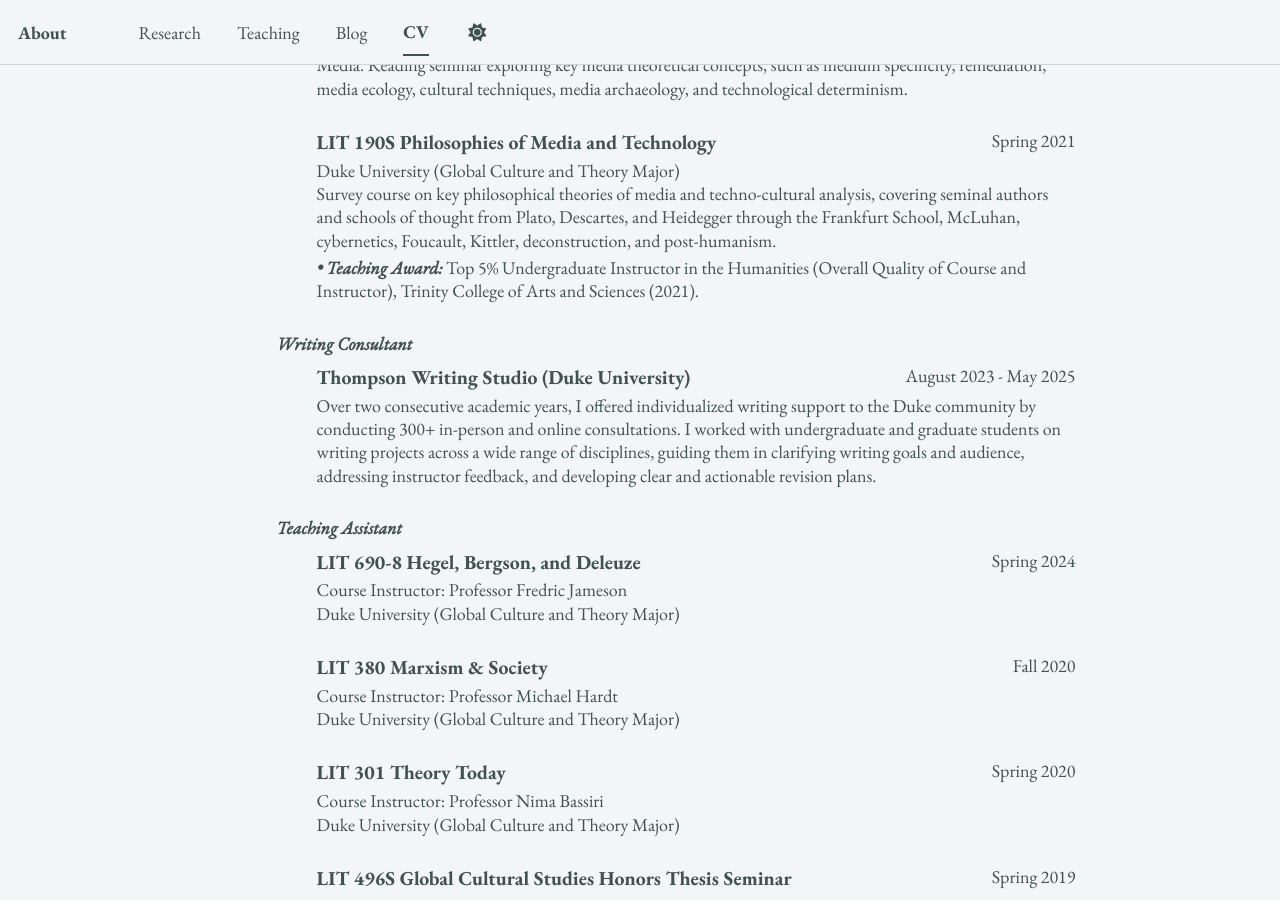
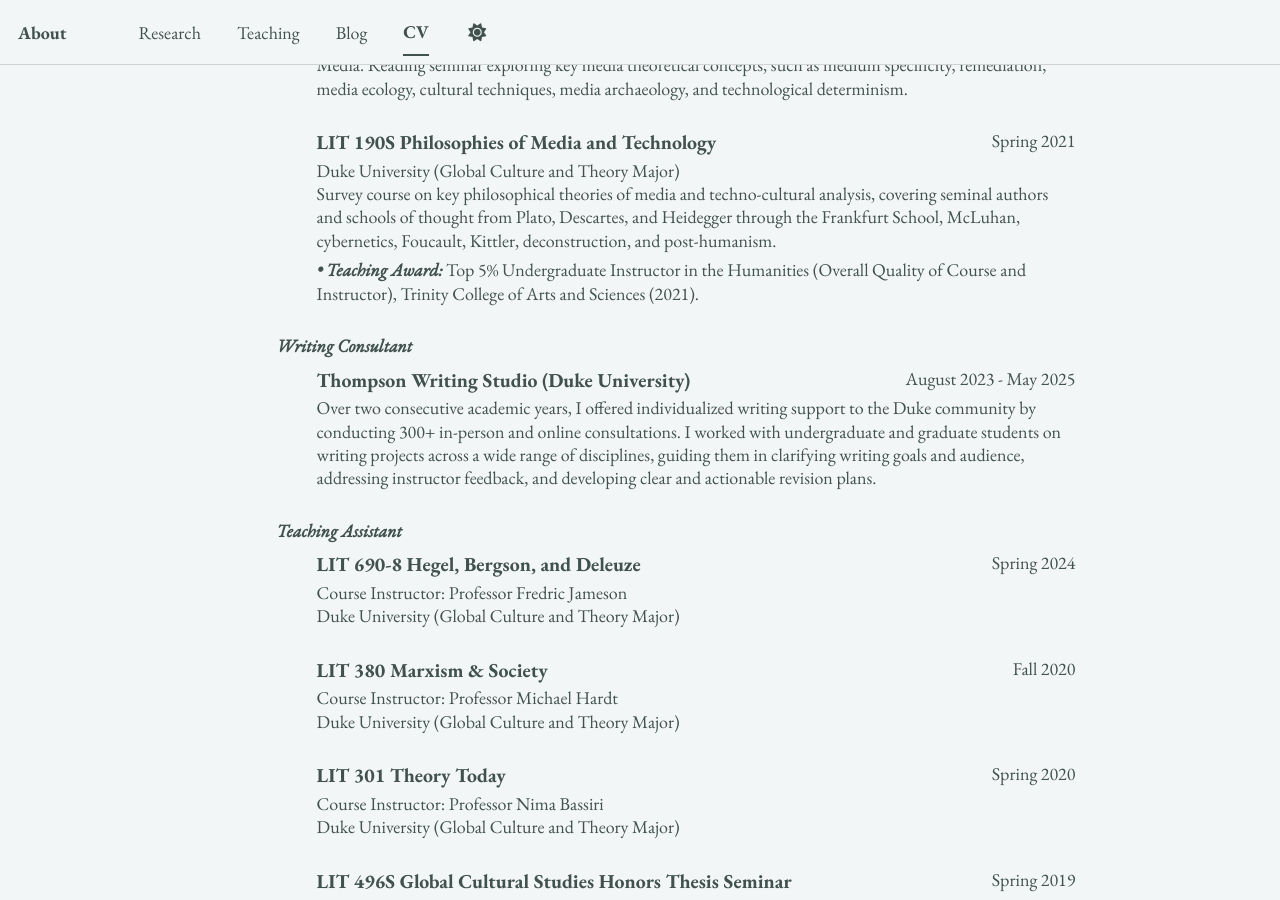
Before and after one commit to epujol90/epujol90.github.io, a Jekyll site: the page built from _pages/cv-json.md, in a window 1280 px wide and 900 px high, scrolled down 5815 px. Built offline with Jekyll 4.4.1, drawn with Linux system fonts in a browser that asks for light colours; a script bundle is joined from its source files by our own code; library files that are not in the unit come from our copies.

Commit message:
Update cv.json

```diff
--- a/_data/cv.json
+++ b/_data/cv.json
@@ -341,7 +341,7 @@
       "institution": "Duke University (Global Culture and Theory Major)",
       "date": "Spring 2021",
       "role": "",
-      "description": "Survey course on key philosophical theories of media and techno-cultural analysis, covering seminal authors and schools of thought from Plato, Descartes, and Heidegger through the Frankfurt School, McLuhan, cybernetics, Foucault, Kittler, deconstruction, and post-humanism.<span style=\"display: block; margin-top: 0.2em;\"></span><strong><em>&#8226; Teaching Award:</em></strong> Top 5% Undergraduate Instructor in the Humanities (Overall Quality of Course and Instructor), Trinity College of Arts and Sciences (2021).",
+      "description": "Survey course on key philosophical theories of media and techno-cultural analysis, covering seminal authors and schools of thought from Plato, Descartes, and Heidegger through the Frankfurt School, McLuhan, cybernetics, Foucault, Kittler, deconstruction, and post-humanism.<span style=\"display: block; margin-top: 0.35em;\"></span><strong><em>&#8226; Teaching Award:</em></strong> Top 5% Undergraduate Instructor in the Humanities (Overall Quality of Course and Instructor), Trinity College of Arts and Sciences (2021).",
       "category": "Instructor of Record"
     },
     {
```
